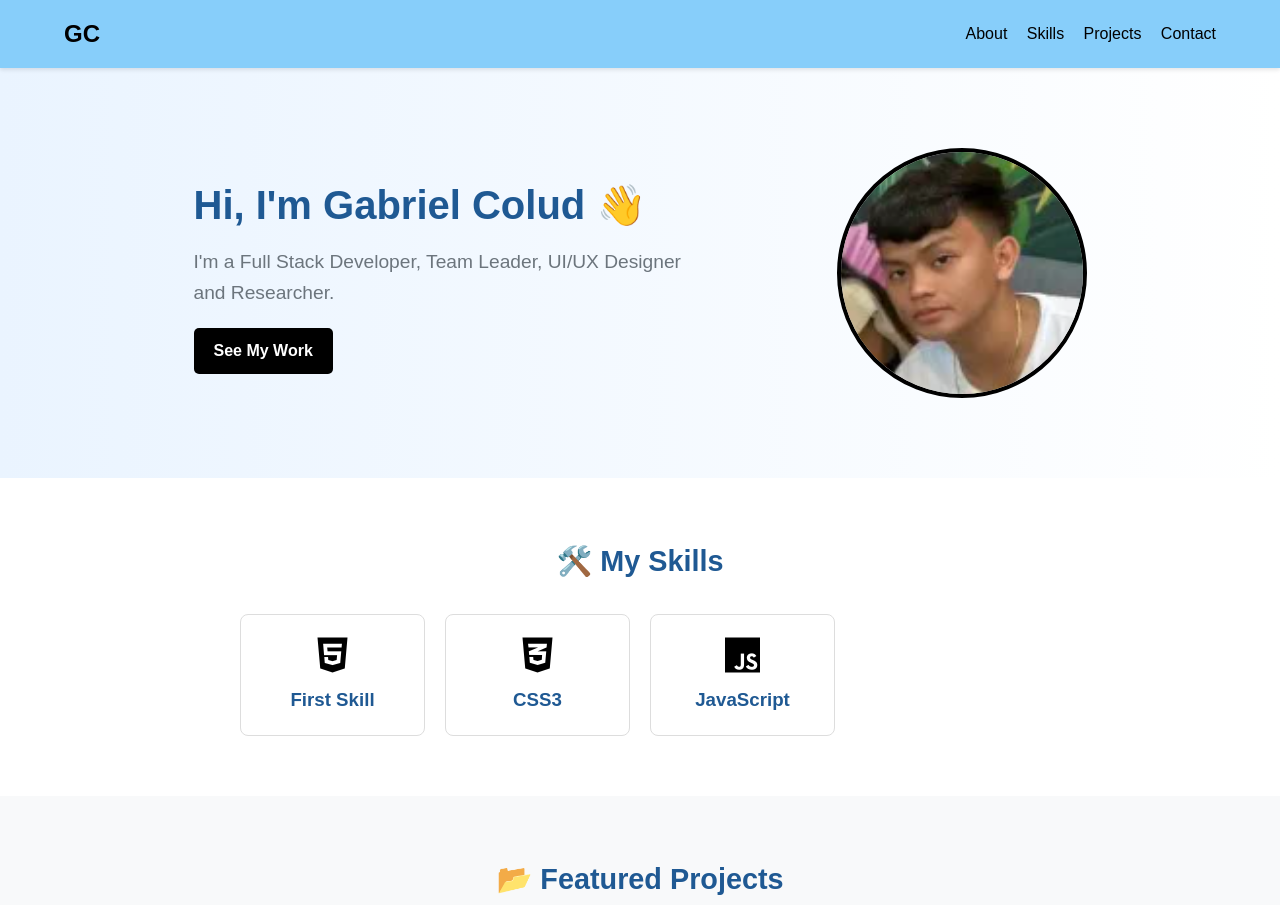
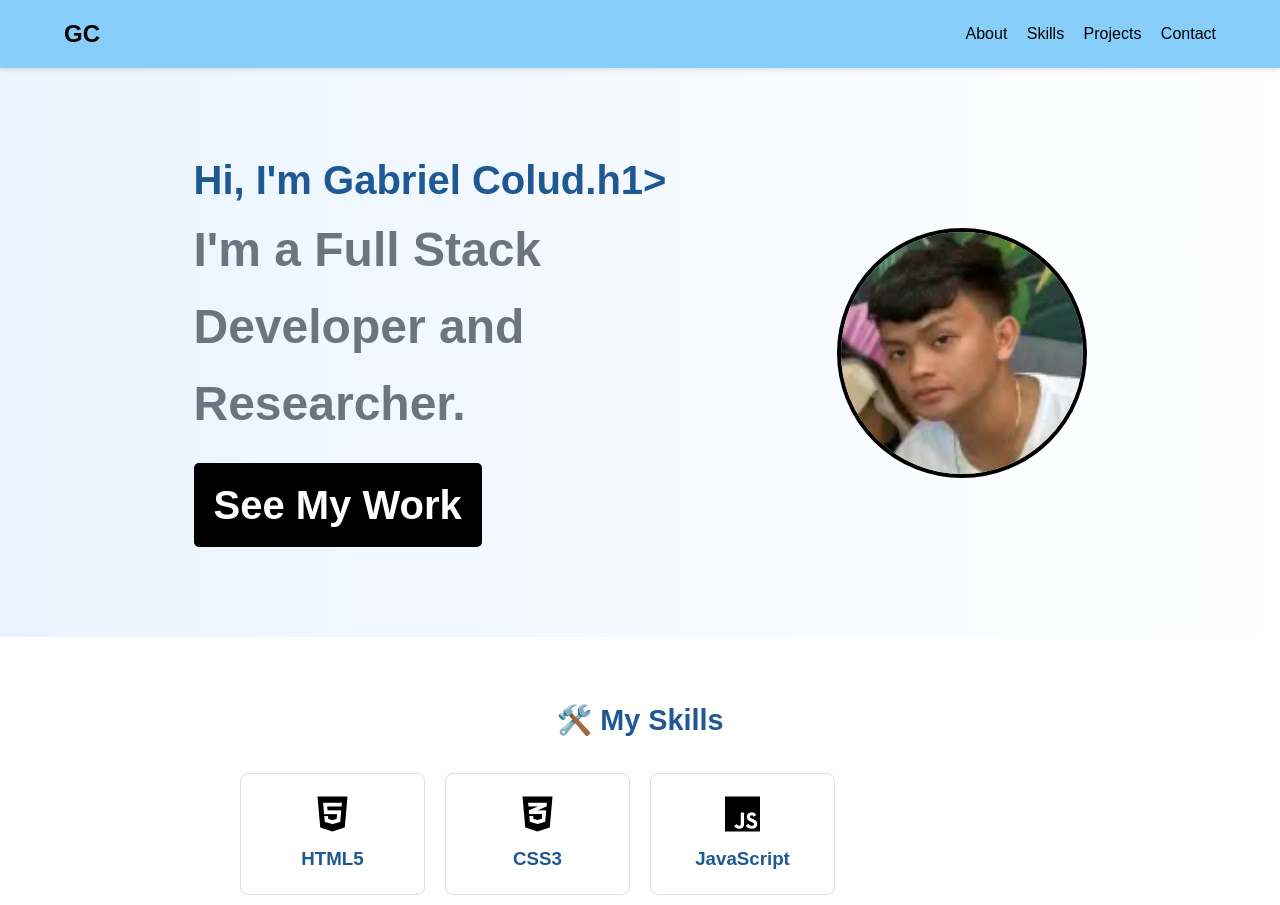
Before and after one commit to narutoshipudden123/gabportfolio, a website: page index.html in a window 1280 px wide. Shown: the top 905 px of the page. Drawn offline with Linux system fonts and the light colour scheme.

Commit message:
initail commit

```diff
--- a/index.html
+++ b/index.html
@@ -21,8 +21,8 @@
 
     <section id="about" class="hero">
         <div class="hero-content">
-            <h1>Hi, I'm Gabriel Colud 👋</h1>
-            <p class="tagline">I'm a Full Stack Developer, Team Leader, UI/UX Designer and Researcher.</p>
+            <h1>Hi, I'm Gabriel Colud.h1>
+            <p class="tagline">I'm a Full Stack Developer and Researcher.</p>
             <a href="#projects" class="btn primary">See My Work</a>
         </div>
         <div class="hero-image">
@@ -35,7 +35,7 @@
         <div class="skills-grid">
             <div class="skill-card">
                 <i class="fab fa-html5"></i>
-                <h3>First Skill</h3>
+                <h3>HTML5</h3>
             </div>
             <div class="skill-card">
                 <i class="fab fa-css3-alt"></i>
```
